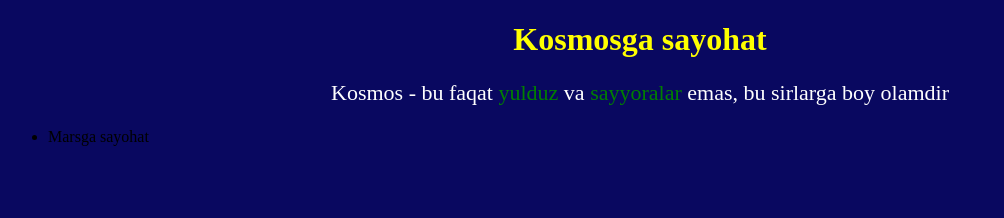
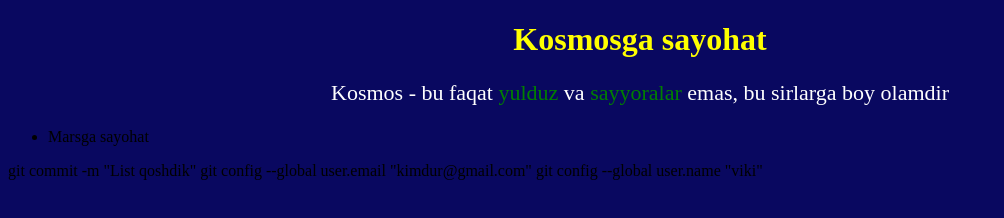
Before and after one commit to temirovv/fast-food-biznes, a plain HTML site: page index.html in a window 1280 px wide. Shown: the whole page, without its empty margins (0-1004 px from the left). Drawn offline with Linux system fonts and the light colour scheme.

```diff
--- a/index.html
+++ b/index.html
@@ -14,3 +14,11 @@
     </ul>
 </body>
 </html>
+
+
+git commit -m "List qoshdik"
+
+
+
+git config --global user.email "kimdur@gmail.com"
+git config --global user.name "viki"
```
